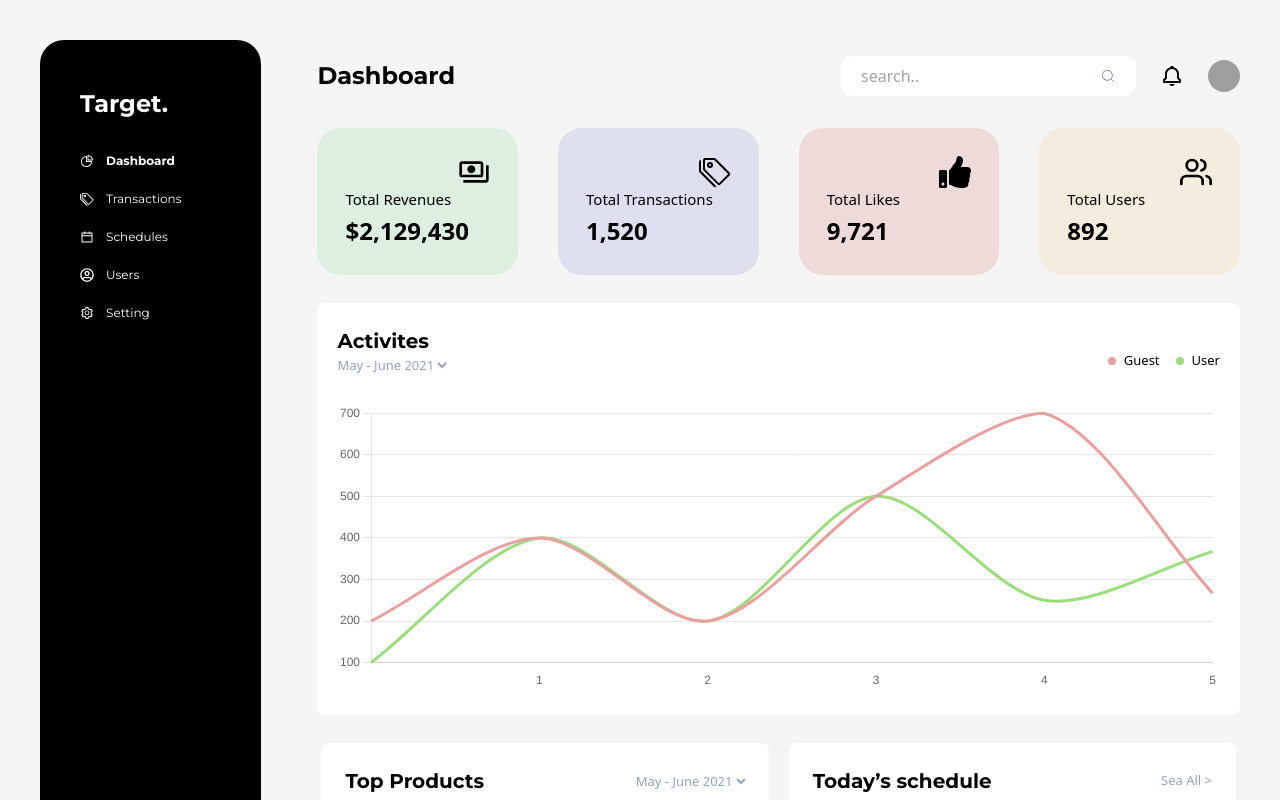
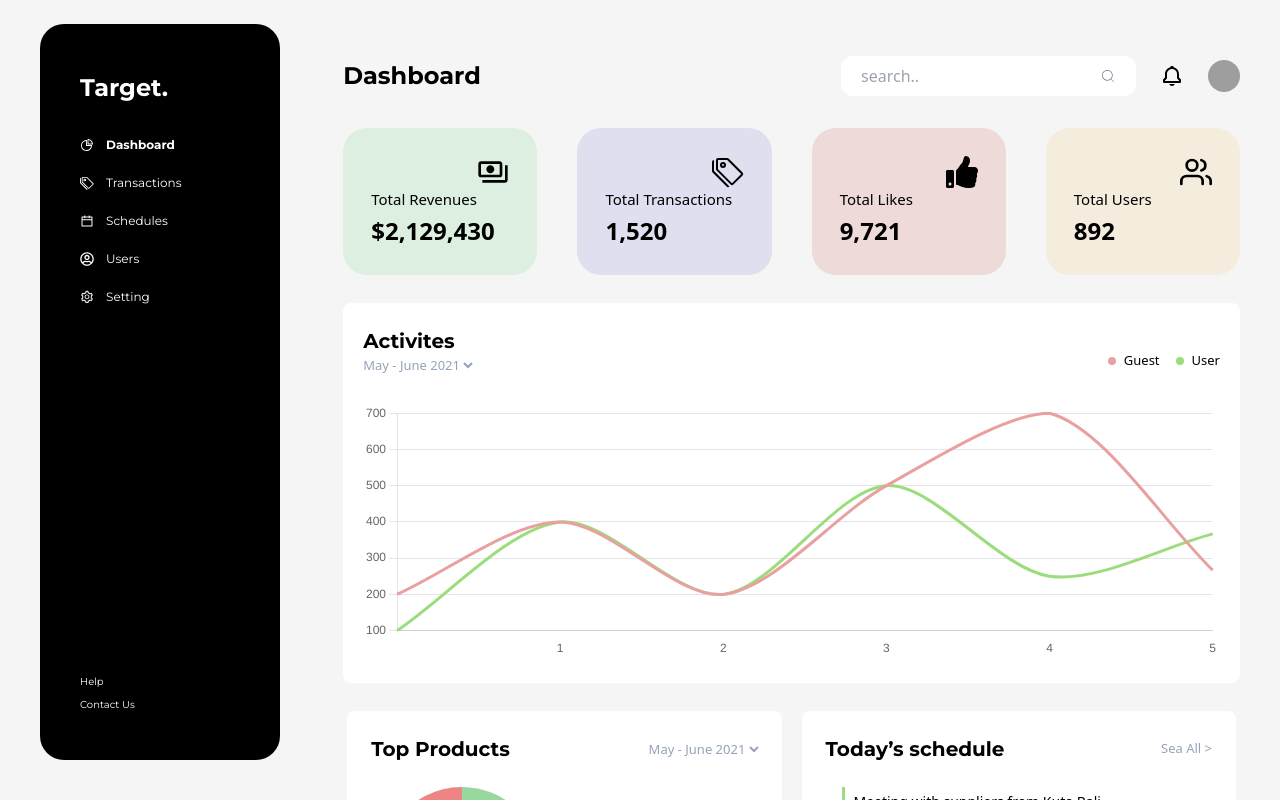
Before and after one commit to ArnabChatterjee20k/React---Dashboard, a React (Vite) app: page /dashboard in a window 1280 px wide. Shown: the top 800 px of the page. Built offline with nearby package versions, Linux system fonts and the light colour scheme; grey boxes are pictures that could not be loaded; the HTML template or start-up script is replaced by a standard one.

Commit message:
style -- made the sidenav sticky

```diff
--- a/src/components/Charts/DisplayMonthChart.tsx
+++ b/src/components/Charts/DisplayMonthChart.tsx
@@ -49,7 +49,7 @@ export function DisplayMonthChart({ chartData }: MonthlyChartProps) {
         </div>
       </div>
       <Line
-        className="max-h-[18rem]"
+        className="max-h-[16rem]"
         title="Activities"
         options={{
           responsive: true,
--- a/src/layout/SideNav.tsx
+++ b/src/layout/SideNav.tsx
@@ -4,8 +4,8 @@ import { twMerge } from "tailwind-merge";
 
 export default function SideNav() {
   return (
-    <aside className="hidden md:flex min-h-screen w-[18rem] flex-col py-10">
-      <div className="bg-black flex-1 rounded-3xl flex flex-col pl-10 py-12 gap-8 items-start">
+    <aside className="hidden mr-[2rem] w-[18rem] lg:flex flex-col py-10">
+      <div className="bg-black fixed top-6 bottom-10 w-[15rem] rounded-3xl flex-1 flex flex-col pl-10 py-12 gap-8 items-start">
         <h3 className="font-monteserat text-2xl text-white font-[700]">
           Target.
         </h3>
```
